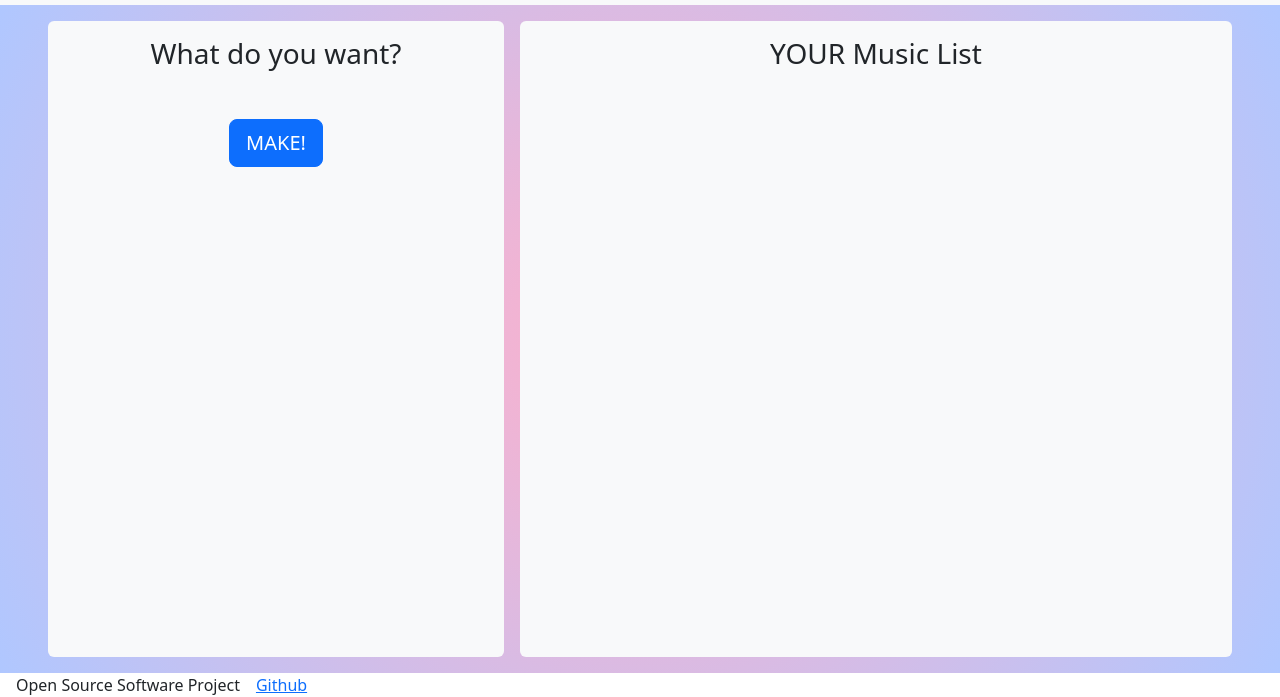
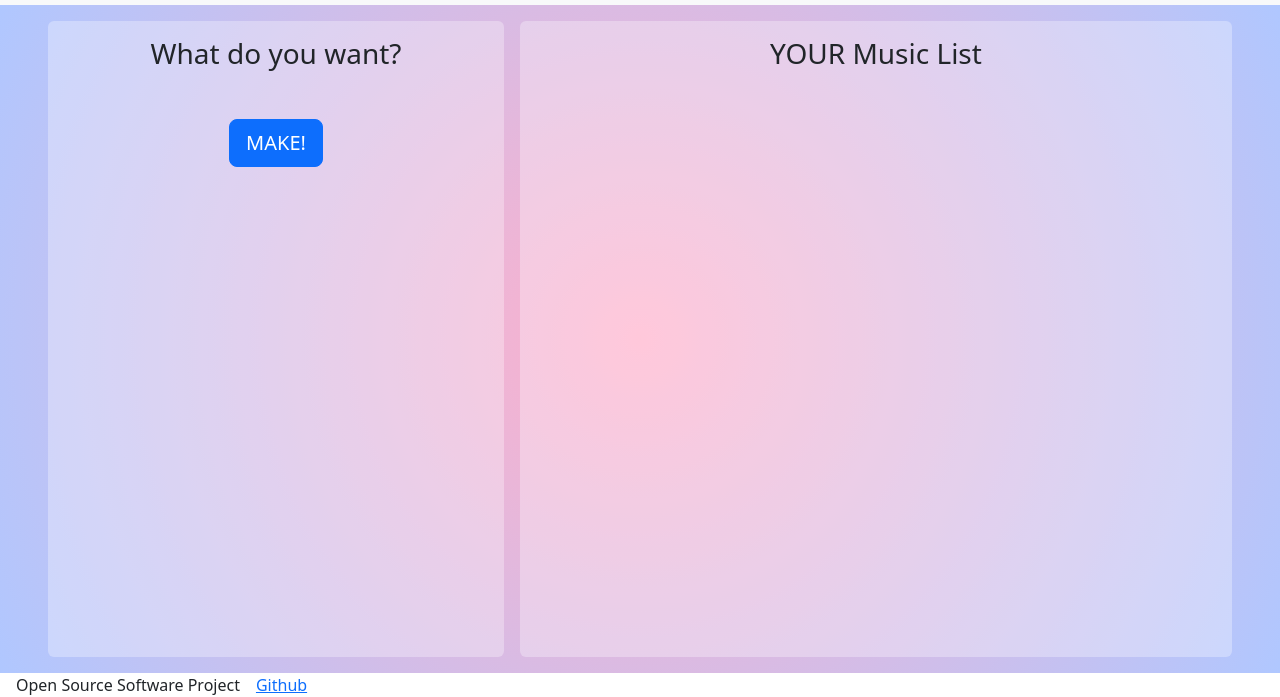
Before and after one commit to dh4m/OPS_1, a plain HTML site: page html/index.html in a window 1280 px wide. Shown: the part 103-800 px from the top of the page. Drawn offline with nearby package versions, Linux system fonts and the light colour scheme.

Commit message:
change background of list box

```diff
--- a/html/index.html
+++ b/html/index.html
@@ -32,14 +32,14 @@
 
   <div class="gradient_background d-flex">
     <div class="d-flex flex-grow-1">
-      <div id="music-condition-container" class="flex-grow-1 bg-light rounded-2 p-2 ms-5 me-3 my-3">
+      <div id="music-condition-container" class="flex-grow-1 rounded-2 p-2 ms-5 me-3 my-3">
         <h3 class="text-center mt-2 mb-5">What do you want?</h3>
         <div id="music-condition" class="mx-auto d-block text-center mb-5">
           <!--condition list radio, button, etc....-->
         </div>
         <button type="button" id="make-list-button" class="btn btn-primary btn-lg middle_button mx-auto d-block">MAKE!</button>
       </div>
-      <div id="music-list-container" class="flex-grow-1 bg-light rounded-2 p-2 w-50 me-5 my-3">
+      <div id="music-list-container" class="flex-grow-1 rounded-2 p-2 w-50 me-5 my-3">
         <h3 class="text-center mt-2 mb-5">YOUR Music List</h3>
         <div id="music-list">
           <!--music list-->
--- a/stylesheet/style.css
+++ b/stylesheet/style.css
@@ -14,6 +14,11 @@
 
 #music-condition-container {
 	width: 30%;
+	background-color: rgba(255, 255, 255, 0.3);
+}
+
+#music-list-container {
+	background-color: rgba(255, 255, 255, 0.3);
 }
 
 body {
```
